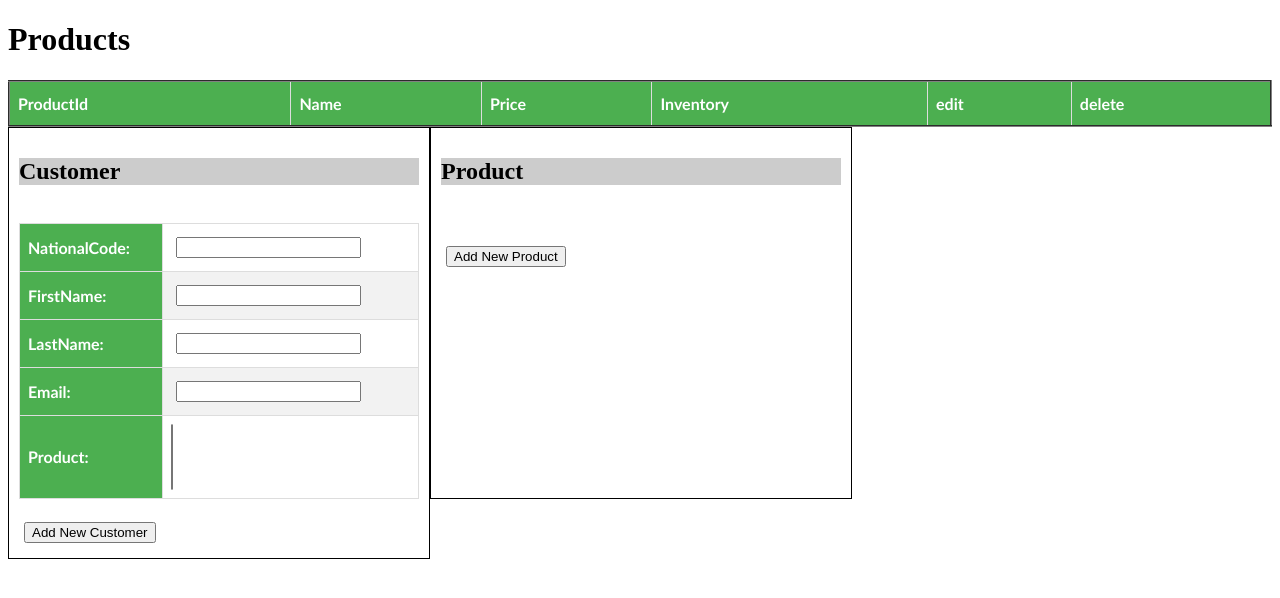
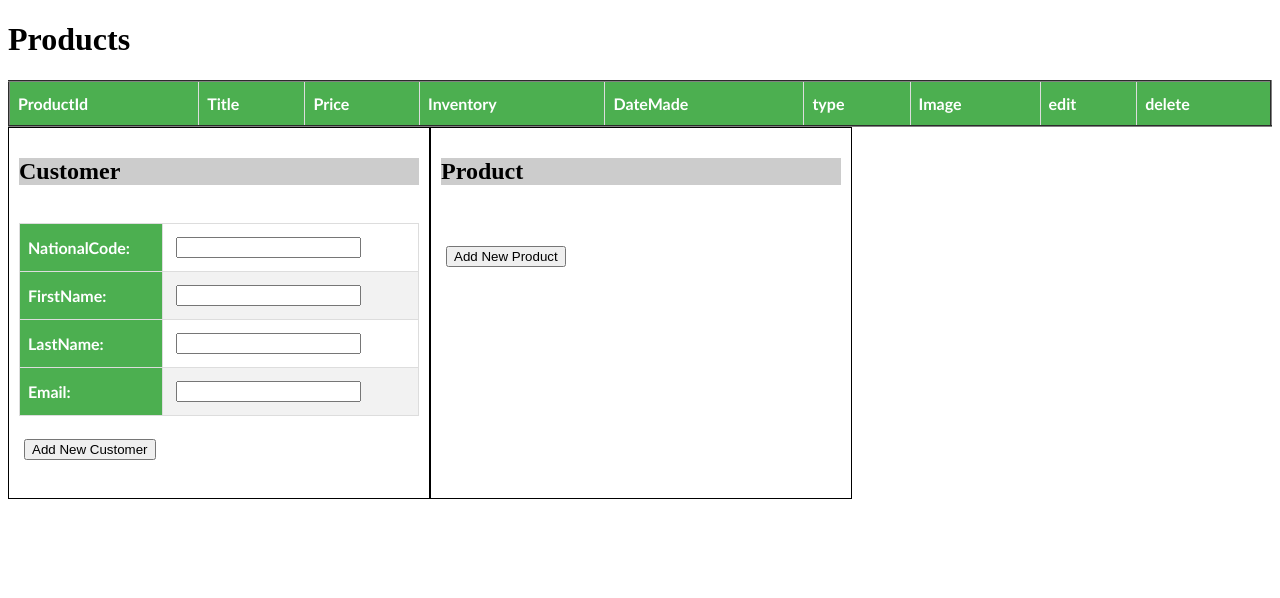
Before and after one commit to sarahaziziyan/DjangoPractices, a Django app: page /save_customer_data in a window 1280 px wide. Shown: the part 127-725 px from the top of the page. Run offline with Django 3.2, Linux system fonts and the light colour scheme; data that the repository does not hold is empty.

Commit message:
Product-Customer app  - product table modified  - saving the image file has bugs

```diff
--- a/first_project/first_app/forms.py
+++ b/first_project/first_app/forms.py
@@ -1,17 +1,25 @@
-from django.forms import ModelForm
+from django.forms import ModelForm, DateInput
 from .models import *
+
 
 class LibraryForm(ModelForm):
     class Meta:
         model=Book
         fields='__all__'
 
+
+class MyDateInput(DateInput):
+    input_type = 'date'
+
+
 class ProductForm(ModelForm):
     class Meta:
         model = Product
         fields = '__all__'
+        widgets = {'date_made': MyDateInput()}
+
 
 class CustomerForm(ModelForm):
     class Meta:
         model = Customer
-        fields = '__all__'
+        fields = ['nationalCode', 'firstName','lastName', 'email']
--- a/first_project/first_app/models.py
+++ b/first_project/first_app/models.py
@@ -28,13 +28,16 @@ class Book_Borrower(Model):
 
 
 class Product(models.Model):
-    productId = models.FloatField(max_length=8, primary_key=True)
-    name = models.CharField(max_length=128)
-    price = models.CharField(max_length=128)
-    inventory = models.FloatField(max_length=10)
+    productId = models.CharField(max_length=8, primary_key=True)
+    title = models.CharField(max_length=128)
+    price = models.IntegerField()
+    inventory = models.IntegerField()
+    image= models.ImageField(upload_to='products')
+    date_made = models.DateField()
+    type = models.CharField(max_length=1, choices=[['C', 'CellPhones'], ['T', 'Television'], ['C', 'Computer']], default='C')
 
     def __str__(self):
-        return self.name
+        return self.title
 
 
 class Customer(models.Model):
--- a/first_project/first_app/templates/shop.html
+++ b/first_project/first_app/templates/shop.html
@@ -33,9 +33,12 @@
     <table id="productTable" border="2">
         <tr>
             <th>ProductId</th>
-            <th>Name</th>
+            <th>Title</th>
             <th>Price</th>
             <th>Inventory</th>
+            <th>DateMade</th>
+            <th>type</th>
+            <th>Image</th>
             <th>edit</th>
             <th>delete</th>
         </tr>
@@ -43,9 +46,12 @@
             <tr>
                 {% csrf_token %}
                 <td>{{instance.productId}}</td>
-                <td>{{instance.name}}</td>
+                <td>{{instance.title}}</td>
                 <td>{{instance.price}}</td>
                 <td>{{instance.inventory}}</td>
+                <td>{{instance.date_made}}</td>
+                <td>{{instance.type}}</td>
+                <td><img width="150" src="{{instance.image.urls}}"/></td>
                 <td><i class="fa fa-edit editIcon myIcons" productId={{instance.productId}}></i></td>
                 <td><i class="fa fa-trash trashIcon myIcons" productId={{instance.productId}}></i></td>
             </tr>
@@ -62,7 +68,7 @@
         <input type="submit" value="Add New Customer"><br>
     </form>
 
-    <form action="{% url 'save_product_data' %}" method="POST">
+    <form action="{% url 'save_product_data' %}" method="POST" enctype="multipart/form-data">
         {% csrf_token %}
         <h2>Product</h2><br>
         <table>
--- a/first_project/first_app/views.py
+++ b/first_project/first_app/views.py
@@ -124,13 +124,10 @@ def save_customer_data(request):
 
 
 def save_product_data(request):
-    new_ins = Product(
-         productId=request.POST['productId'],
-         name=request.POST['name'],
-         price=request.POST['price'],
-         inventory=request.POST['inventory']
-    )
-    new_ins.save()
+    if request.method == 'POST':
+        form = ProductForm(request.POST, request.FILES)
+        if form.is_valid():
+            form.save()
     return read_shop_data(request)
 
 
--- a/first_project/first_project/settings.py
+++ b/first_project/first_project/settings.py
@@ -81,6 +81,10 @@ DATABASES = {
     }
 }
 
+#
+MEDIA_ROOT = os.path.join(BASE_DIR, 'media')
+MEDIA_URL = '/media/'
+#
 
 # Password validation
 # https://docs.djangoproject.com/en/2.2/ref/settings/#auth-password-validators
--- a/first_project/first_project/urls.py
+++ b/first_project/first_project/urls.py
@@ -34,3 +34,7 @@ urlpatterns = [
     path('delete_product_data', delete_product_data, name='delete_product_data'),
     path('', say_hello),
 ]
+
+from . import settings
+from django.contrib.staticfiles.urls import static
+urlpatterns += static(settings.MEDIA_URL, document_root=settings.MEDIA_ROOT)
```
Also changed, not shown: first_project/db.sqlite3 (deleted), first_project/first_app/migrations/0001_initial.py (deleted), first_project/first_app/migrations/__init__.py (deleted).
